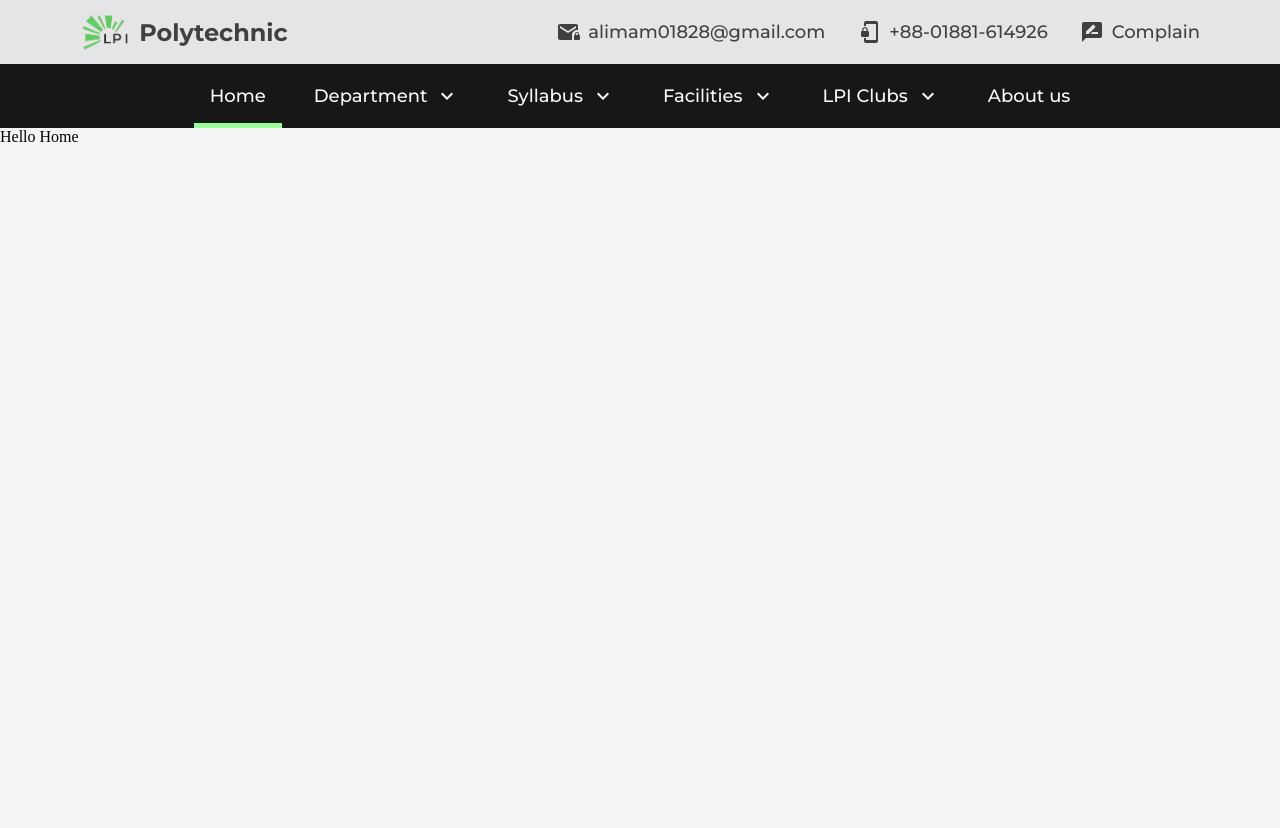
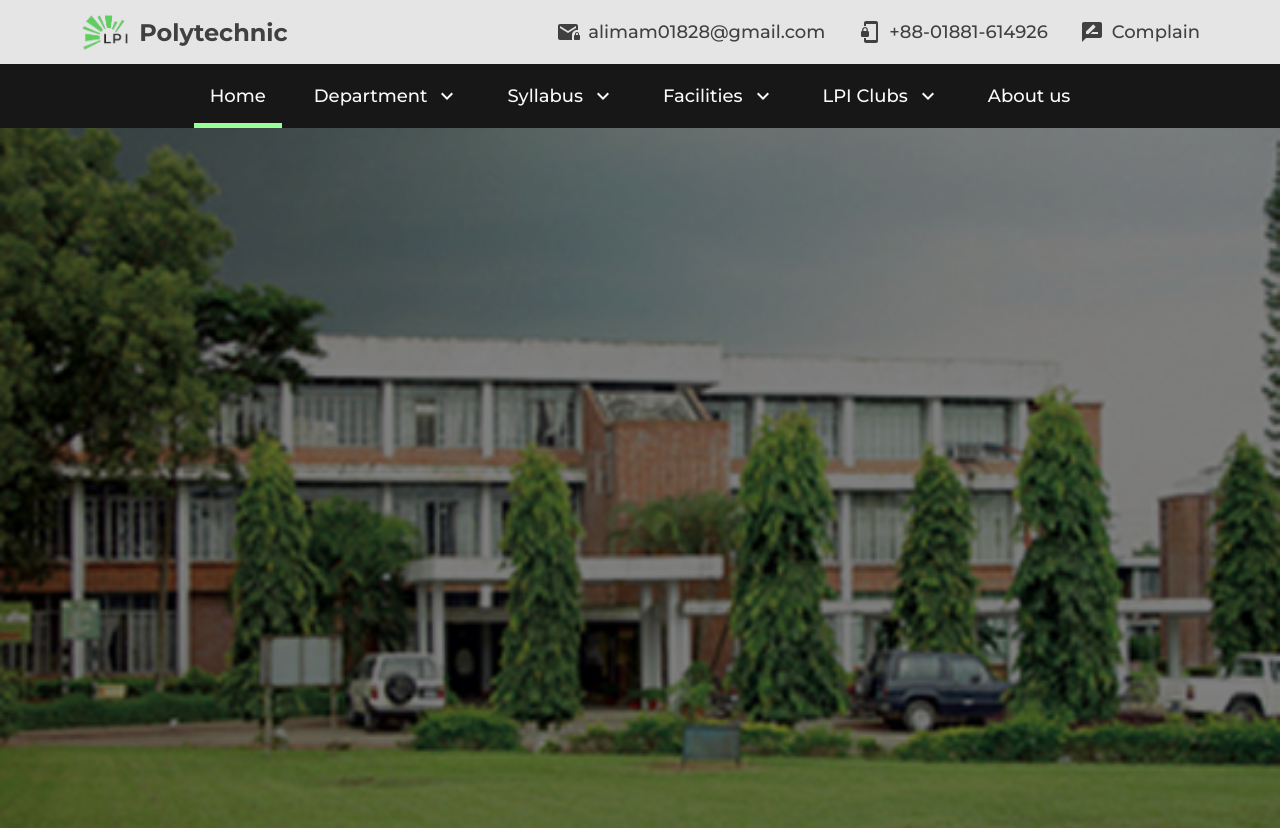
Before and after one commit to al-imam/lpi, a React (Vite) app: page / in a window 1280 px wide. Before the commit the page ends 800 px from the top, so only its background shows below. Built offline with nearby package versions, Linux system fonts and the light colour scheme.

Commit message:
add background image on hero section (temporary)

```diff
--- a/src/pages/Home/Home.jsx
+++ b/src/pages/Home/Home.jsx
@@ -1,5 +1,17 @@
+import classes from "./home.module.css";
+
 function Home() {
-  return <div>Hello Home</div>;
+  return (
+    <main>
+      <div className={classes.heroContainer}>
+        <img
+          className={classes.backgroundImg}
+          src="/assets/collage.jpg"
+          alt="collage"
+        />
+      </div>
+    </main>
+  );
 }
 
 export default Home;
--- a/src/pages/Home/home.module.css
+++ b/src/pages/Home/home.module.css
@@ -0,0 +1,18 @@
+.heroContainer {
+  position: relative;
+  width: 100%;
+  height: 700px;
+  display: flex;
+  justify-content: center;
+  align-items: center;
+}
+
+.backgroundImg {
+  position: absolute;
+  inset: 0;
+  z-index: -1;
+  height: 700px;
+  width: 100%;
+  filter: brightness(0.5);
+  object-fit: cover;
+}
```
